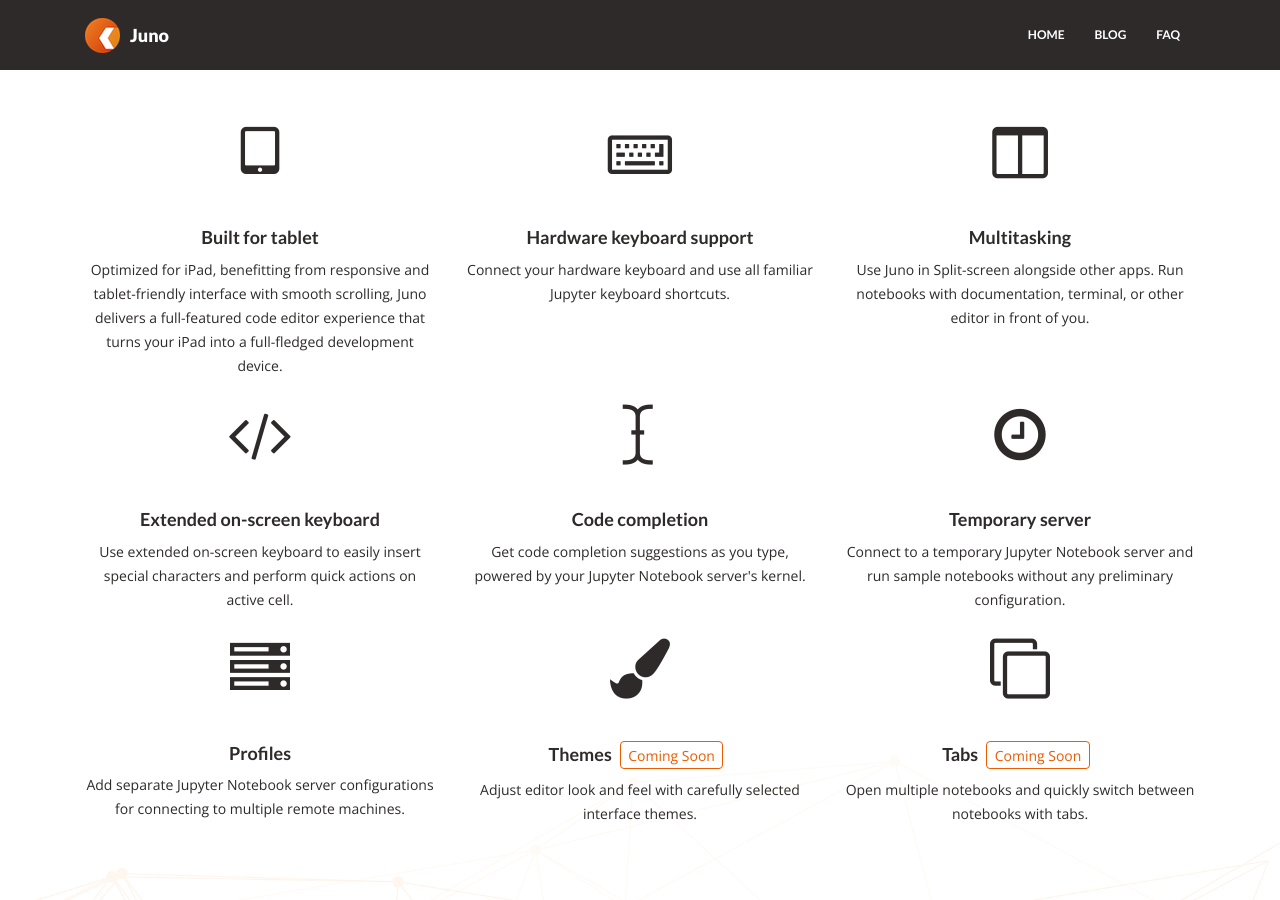
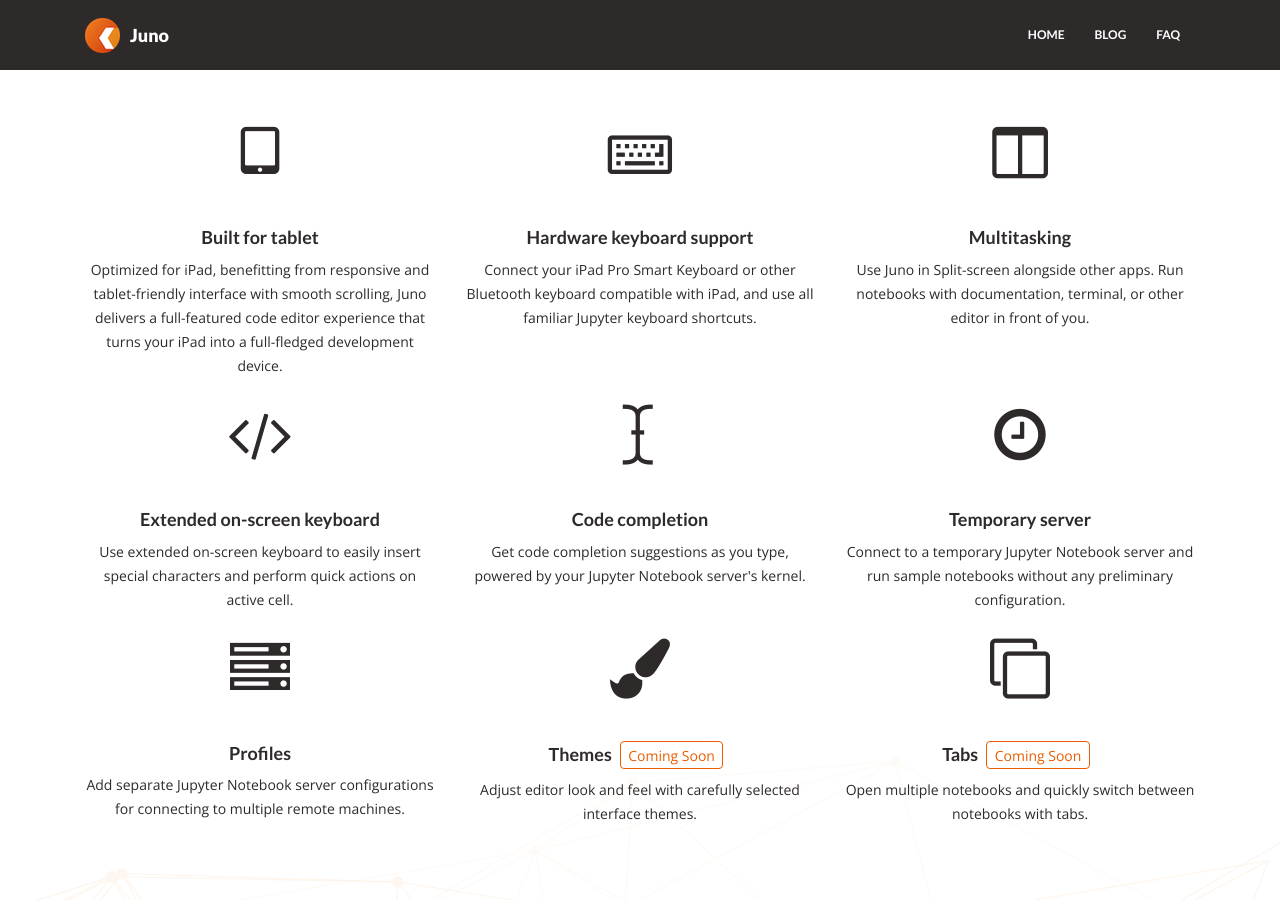
Before and after one commit to test-juno-sh/juno-website-test, a Jekyll site: the page built from index.html, in a window 1280 px wide and 900 px high, scrolled down 961 px. Built offline with Jekyll 4.4.1, drawn with Linux system fonts in a browser that asks for light colours; nearby versions of some CDN libraries; comment, search, counter and statistics services are not loaded.

Commit message:
Update hardware keyboard marketing copy.

```diff
--- a/index.html
+++ b/index.html
@@ -26,7 +26,7 @@ permalink: /
                 <i class="fa fa-keyboard-o" aria-hidden="true"></i>
                 <span class="sr-only">Hardware keyboard support</span>
                 <h4>Hardware keyboard support</h4>
-                <p>Connect your hardware keyboard and use all familiar Jupyter keyboard shortcuts.</p>
+                <p>Connect your iPad Pro Smart Keyboard or other Bluetooth keyboard compatible with iPad, and use all familiar Jupyter keyboard shortcuts.</p>
             </div>
             <div class="col-md-4 col-sm-4">
                 <i class="fa fa-columns" aria-hidden="true"></i>
```
